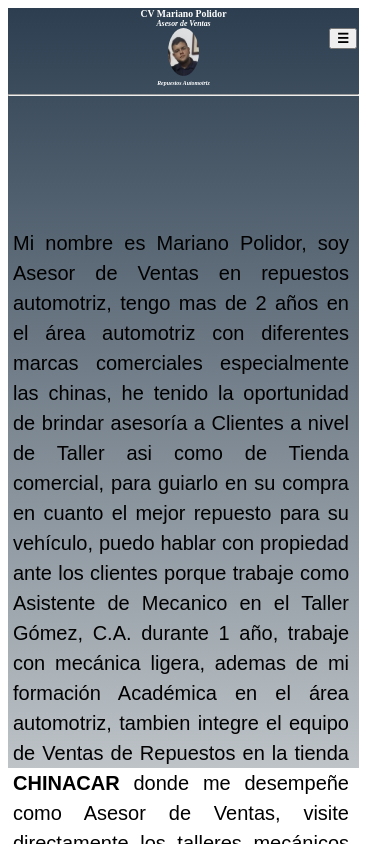
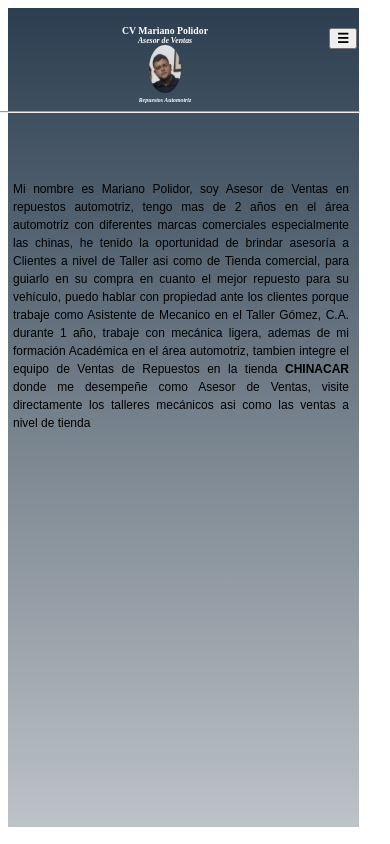
Before and after one commit to eliezerpolidor/cvMarianoPolidor, a plain HTML site: page cvMariano.html in a window 390 px wide. Drawn offline with Linux system fonts and the light colour scheme.

Commit message:
se agrega para cuando es movil

```diff
--- a/css/styles.css
+++ b/css/styles.css
@@ -248,7 +248,8 @@ ol {
         display: block;
         box-shadow: 0 0 0 0;
         width: 90%;
-        height: 90%;
+        height:calc(100%-200px);
+        overflow-y: auto;
         margin-right: 0;
         text-align: center;
 
@@ -261,15 +262,22 @@ ol {
         display: none;
     }
 
+    .head-movil{
+        position: fixed;
+        top: 25px;
+        right: 30px;
+        width: 100%;
+    }
+
     .movil{
         position: absolute;
-        top: 200px;
+        top: 160px;
         right: 5px;
-        font-size: 20px;
+        font-size: 12px;
         text-align: justify;
         margin-left: 5px;
         margin-right: 5px;
-        overflow-y:calc(90%-2px);
+
 
     }
     .photomariano {
--- a/cvMariano.html
+++ b/cvMariano.html
@@ -16,11 +16,14 @@
   <body>
     <main>
       <div class="menu">
-        <h1>CV Mariano Polidor</h1>
-        <strong><h2>Asesor de Ventas</h2></strong>
-        <img src=".\img\photoMariano.png" alt="Foto Mariano Polidor" title="Photo Mariano" class="photomariano">
-        <h3>Repuestos Automotriz</h3>
-        <hr>
+        <div class="head-movil">
+          <h1>CV Mariano Polidor</h1>
+          <strong><h2>Asesor de Ventas</h2></strong>
+          <img src=".\img\photoMariano.png" alt="Foto Mariano Polidor" title="Photo Mariano" class="photomariano">
+          <h3>Repuestos Automotriz</h3>
+          <hr>
+        </div>
+
        <div class="btn-group">
           <section>
             <button type="button" class="open-modal escritorio" data-open="modal1">
```
